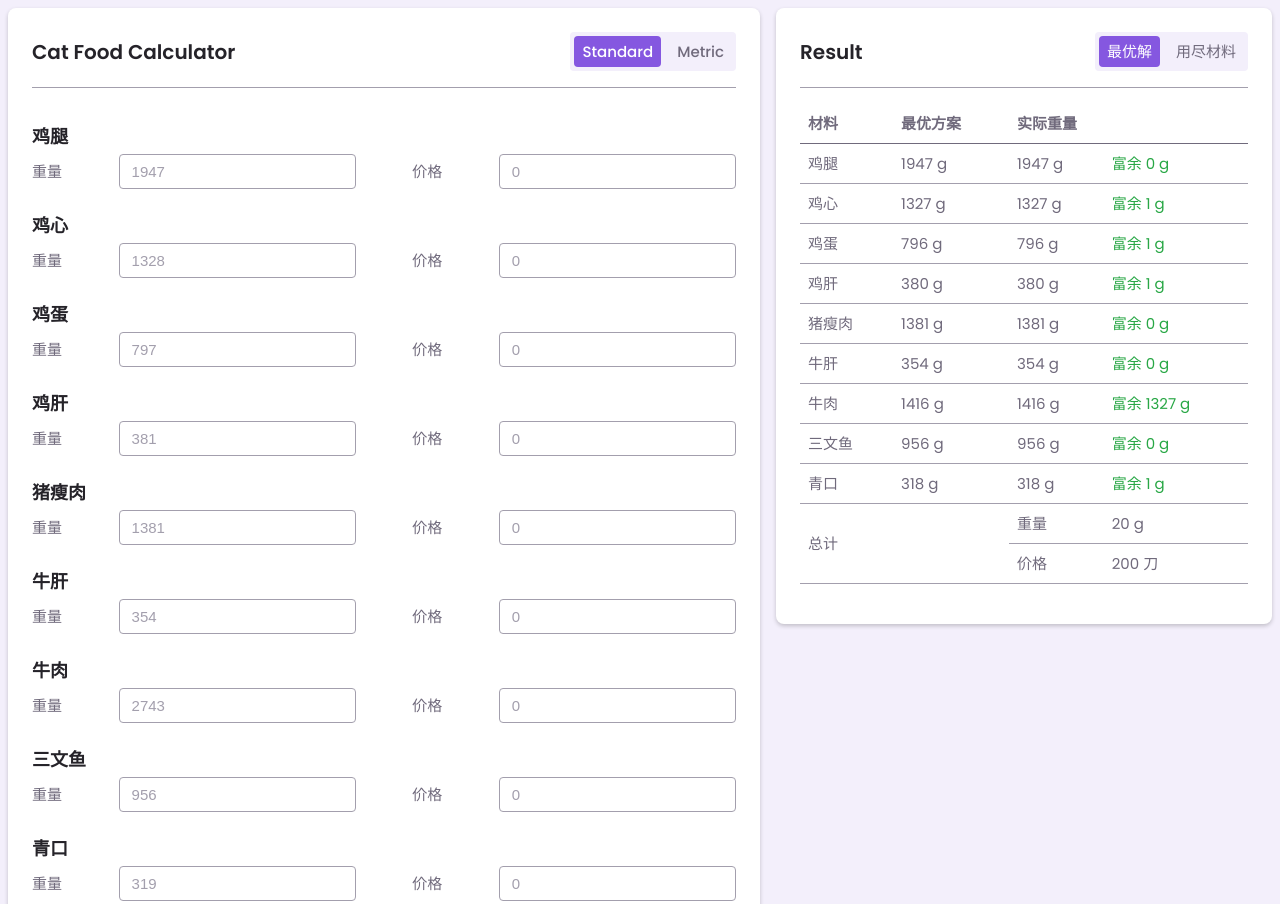
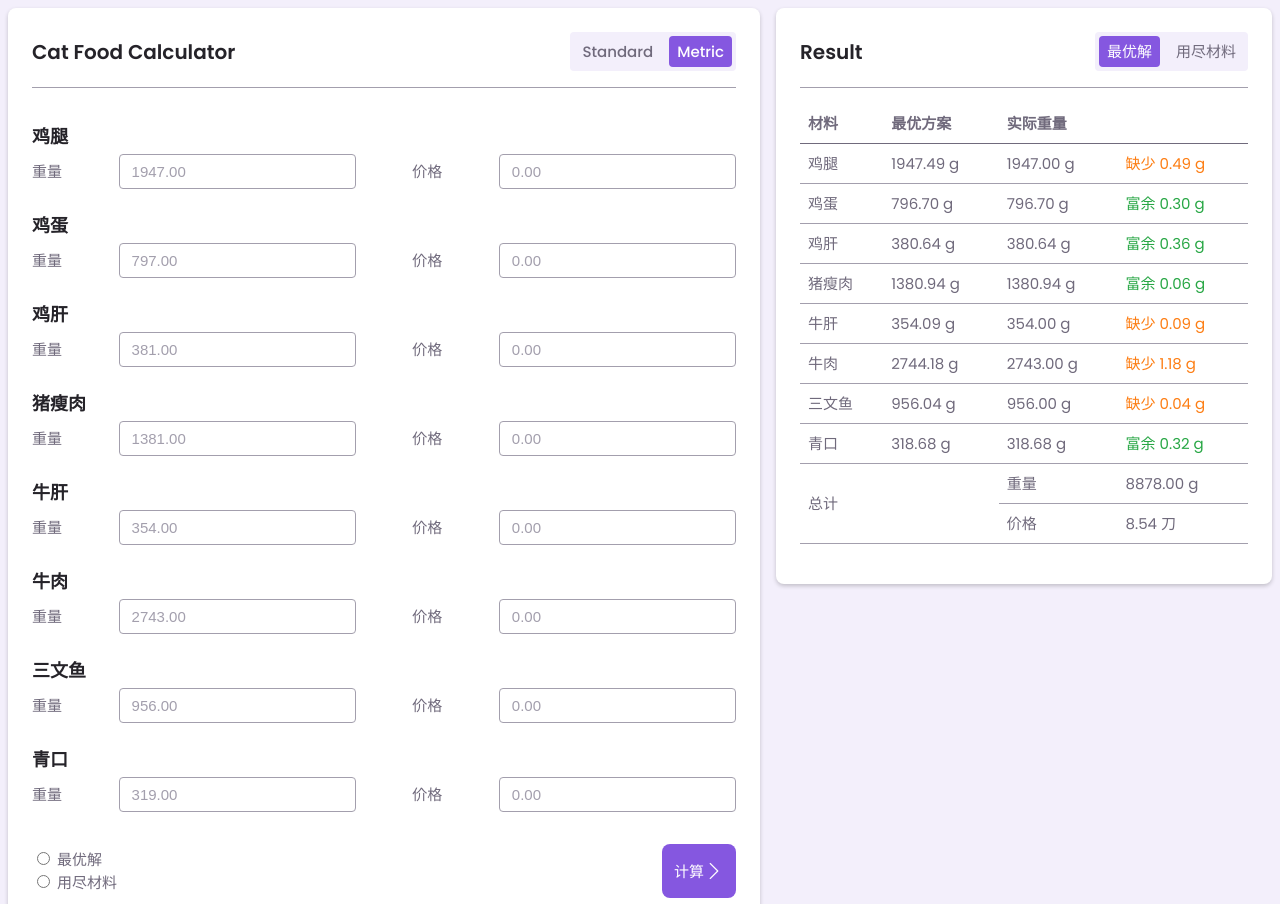
Before and after one commit to Kreal321/CatFood, a plain HTML site: page index.html in a window 1280 px wide. Shown: the top 904 px of the page. Drawn offline with nearby package versions, Linux system fonts and the light colour scheme.

Commit message:
unit change

```diff
--- a/index.html
+++ b/index.html
@@ -20,10 +20,10 @@
                             Cat Food Calculator
                         </h2>
                         <div class="selector">
-                            <div class="selector__items active">
+                            <div class="selector__items active" id="StandardUnitBtn">
                                 Standard
                             </div>
-                            <div class="selector__items">
+                            <div class="selector__items" id="MetricUnitBtn">
                                 Metric
                             </div>
                         </div>
--- a/js/app.js
+++ b/js/app.js
@@ -21,7 +21,7 @@ class Ingredient {
   }
 
   calResult(expectedTotalValue) {
-    this.optimalValue = Math.floor(expectedTotalValue * this.proportion);
+    this.optimalValue = expectedTotalValue * this.proportion;
     this.diffValue = this.currentValue - this.optimalValue;
     if (this.diffValue < 0) {
       this.diffValue = -this.diffValue;
@@ -41,8 +41,18 @@ class Ingredient {
 
   }
 
+  changeUnitTo (u) {
+    if (u == METRIC) {
+      this.currentValue = this.currentValue / 453.6;
+      this.unitPrice = this.unitPrice * 453.6;
+    } else if (u == STANDARD) {
+      this.currentValue = this.currentValue * 453.6;
+      this.unitPrice = this.unitPrice / 453.6;
+    }
+  }
+
   get price() {
-    return this.optimalValue * unitPrice;
+    return this.actualValue * this.unitPrice;
   }
 
   get standardValue() {
@@ -58,7 +68,7 @@ class Ingredient {
 const catFood = {
   title: "猫食有鸡心",
   ingredients: [
-    { name: "鸡腿", proportion: 0.22, unitPrice: 0, initValue: 1947 },
+    { name: "鸡腿", proportion: 0.22, unitPrice: 0.0043872, initValue: 1947 },
     { name: "鸡心", proportion: 0.15, unitPrice: 0, initValue: 1328 },
     { name: "鸡蛋", proportion: 0.09, unitPrice: 0, initValue: 797 },
     { name: "鸡肝", proportion: 0.043, unitPrice: 0, initValue: 381 },
@@ -70,7 +80,30 @@ const catFood = {
   ],
 };
 
+const catFood2 = {
+  title: "猫食无鸡心",
+  ingredients: [
+    { name: "鸡腿", proportion: 0.22, unitPrice: 0.0043872, initValue: 1947 },
+    { name: "鸡蛋", proportion: 0.09, unitPrice: 0, initValue: 797 },
+    { name: "鸡肝", proportion: 0.043, unitPrice: 0, initValue: 381 },
+    { name: "猪瘦肉", proportion: 0.156, unitPrice: 0, initValue: 1381 },
+    { name: "牛肝", proportion: 0.04, unitPrice: 0, initValue: 354 },
+    { name: "牛肉", proportion: 0.31, unitPrice: 0, initValue: 2743 },
+    { name: "三文鱼", proportion: 0.108, unitPrice: 0, initValue: 956 },
+    { name: "青口", proportion: 0.036, unitPrice: 0, initValue: 319 },
+  ],
+};
+
 var ingredients = [];
+const METRIC = 0, STANDARD = 1;
+const unitSign = {
+  0: "g",
+  1: "lb",
+};
+var unit = METRIC;
+
+const standardUnitBtn = document.getElementById('StandardUnitBtn');
+const metricUnitBtn = document.getElementById('MetricUnitBtn');
 
 function updateRecipeDisplay() {
   const ingredientsBlock = document.getElementById("ingredients");
@@ -81,9 +114,9 @@ function updateRecipeDisplay() {
       <h3 class="input-label">${i.name}</h3>
       <div class="input-group">
           <span>重量</span>
-          <input type="number" placeholder="g" value="${i.currentValue}" name="${idx}-weight">
+          <input type="number" placeholder="${unitSign[unit]}" value="${i.currentValue.toFixed(2)}" name="${idx}-weight">
           <span>价格</span>
-          <input type="number" placeholder="per pound" value="${i.unitPrice}" name="${idx}-price"}>
+          <input type="number" placeholder="per ${unitSign[unit]}" value="${i.unitPrice.toFixed(2)}" name="${idx}-price"}>
       </div>
     </div>
     `;
@@ -94,29 +127,47 @@ function updateRecipeDisplay() {
     optimaListBlock.innerHTML += `
       <tr>
         <td>${i.name}</td>
-        <td>${i.optimalValue} g</td>
-        <td>${i.actualValue} g</td>
-        <td class="${i.status}__color">${i.note} ${i.diffValue} g</td>
+        <td>${i.optimalValue.toFixed(2)} ${unitSign[unit]}</td>
+        <td>${i.actualValue.toFixed(2)} ${unitSign[unit]}</td>
+        <td class="${i.status}__color">${i.note} ${i.diffValue.toFixed(2)} ${unitSign[unit]}</td>
       </tr>
     `;
   });
+
+  const weight = ingredients.reduce((pv, cv)=>{
+    return pv + cv.currentValue;
+  }, 0);
+
+  const cost = ingredients.reduce((pv, cv)=>{
+    return pv + cv.price;
+  }, 0);
+
   optimaListBlock.innerHTML += `
     <tr>
       <td rowspan="2" colspan="2">总计</td>
       <td>重量</td>
-      <td>20 g</td>
+      <td>${weight.toFixed(2)} ${unitSign[unit]}</td>
     </tr>
     <tr>
       <td>价格</td>
-      <td>200 刀</td>
+      <td>${cost.toFixed(2)} 刀</td>
     </tr>
   `;
+
+  if (unit == METRIC) {
+    standardUnitBtn.classList.remove('active');
+    metricUnitBtn.classList.add('active');
+  } else {
+    standardUnitBtn.classList.add('active');
+    metricUnitBtn.classList.remove('active');
+  }
+
 }
 
 function findBestMedian() {
   var values = [];
   ingredients.forEach((i) => {
-    expectedTotalValue = Math.floor(i.currentValue / i.proportion);
+    expectedTotalValue = i.currentValue / i.proportion;
     if (expectedTotalValue != 0) {
       values.push(expectedTotalValue);
     }
@@ -170,6 +221,30 @@ function updateRecipe(recipe) {
   updateRecipeDisplay();
 }
 
-updateRecipe(catFood);
+updateRecipe(catFood2);
 
 document.getElementById('calBtn').addEventListener('click', calculate);
+
+
+function unitChange() {
+  if (this.id == "StandardUnitBtn" && unit == METRIC) {
+    for(var i = 0; i < ingredients.length; i++) {
+      ingredients[i].changeUnitTo(METRIC);
+    }
+    unit = STANDARD;
+    calOptimalResult();
+    updateRecipeDisplay();
+  } else if (this.id == "MetricUnitBtn" && unit == STANDARD) {
+    for(var i = 0; i < ingredients.length; i++) {
+      ingredients[i].changeUnitTo(STANDARD);
+    }
+    unit = METRIC;
+    calOptimalResult();
+    updateRecipeDisplay();
+  }
+}
+
+
+
+standardUnitBtn.addEventListener('click', unitChange);
+metricUnitBtn.addEventListener('click', unitChange);
```
Also changed, not shown: 1 other file.
